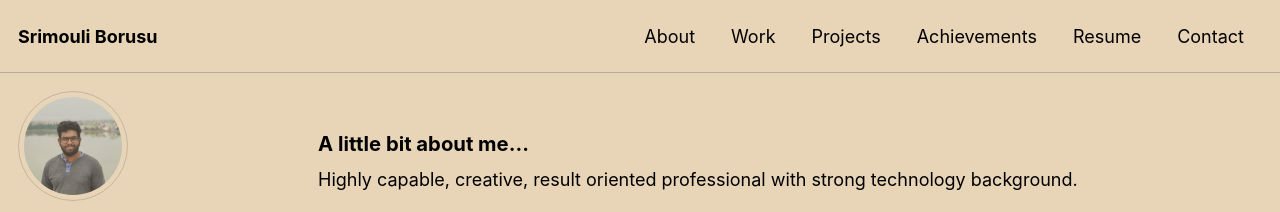
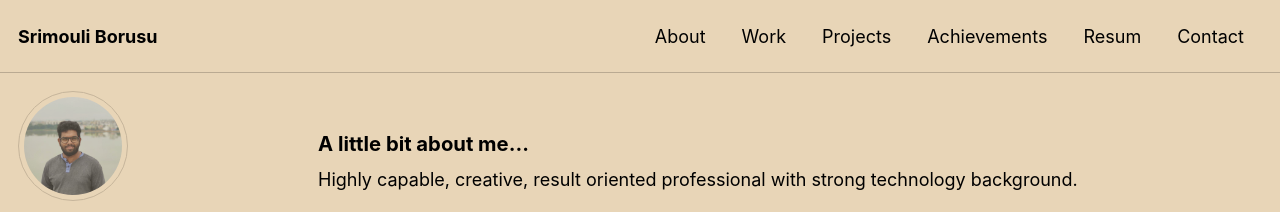
Before and after one commit to srimouli04/srimouli04.github.io_archiv2, a Jekyll site: the page built from index.html, in a window 1280 px wide. Shown: the top 212 px of the page. Built offline with Jekyll 4.4.1, drawn with Linux system fonts in a browser that asks for light colours; cached includes are drawn as plain includes; the list of posts is cut into pages by our own code.

Commit message:
Spell change

```diff
--- a/_data/navigation.yml
+++ b/_data/navigation.yml
@@ -12,7 +12,7 @@ main:
 #    url: posts/
   - title: "Achievements"
     url: achievements/
-  - title: "Resume"
+  - title: "Resum"
     url: assets/Resumes/Srimouli_Resume.pdf
   - title: "Contact"
     url: contact/
```
